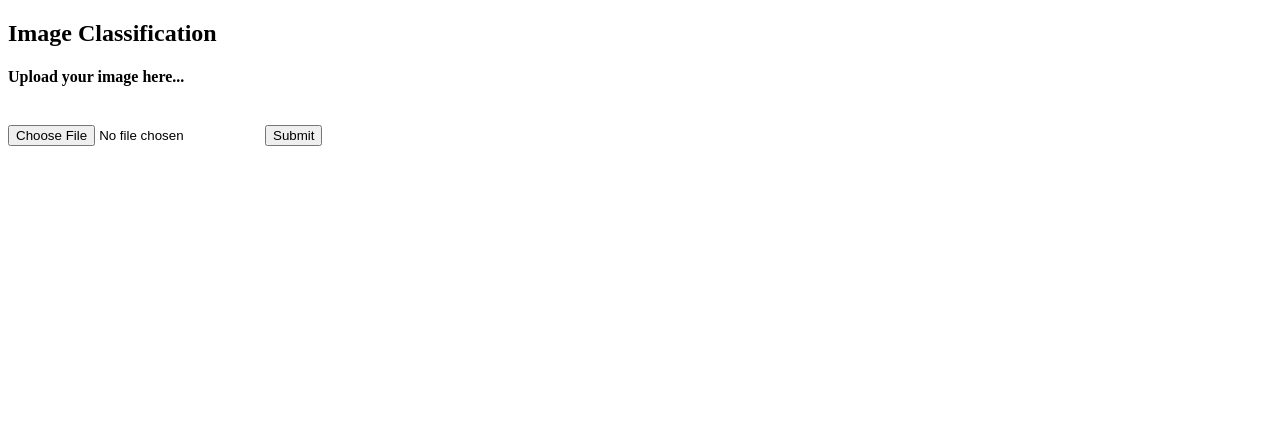
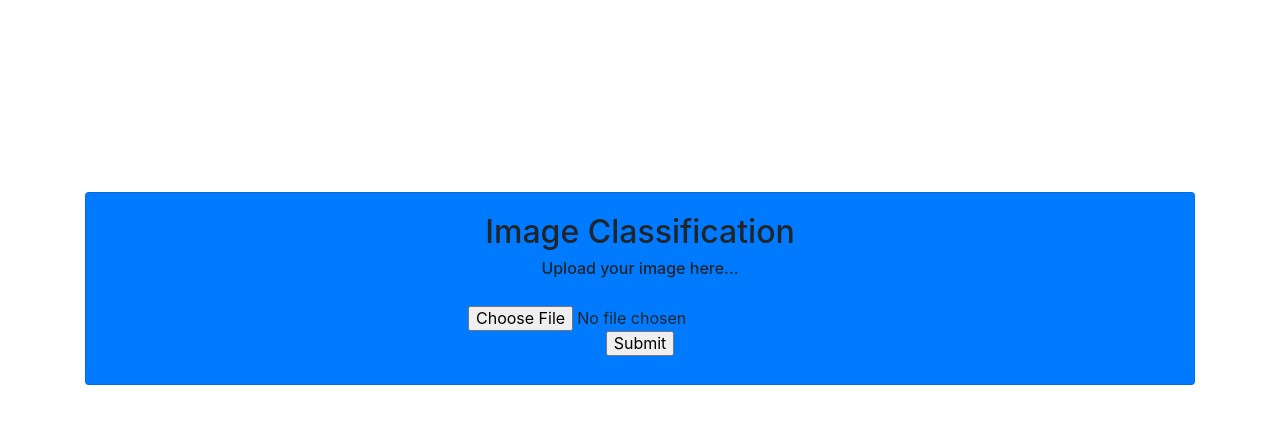
Before and after one commit to starkex/Object_classification, a Django app: page /id/ in a window 1280 px wide. Shown: the top 424 px of the page. Run offline with Django 3.2, Linux system fonts and the light colour scheme; some libraries are stand-ins or nearby versions.

Commit message:
formatting

```diff
--- a/objid/templates/home.html
+++ b/objid/templates/home.html
@@ -2,16 +2,53 @@
 <html>
 <head>
     <title>FBI</title>
+    <meta name="viewport" content="width=device-width, initial-scale=1">
+    <link rel="stylesheet" href="https://maxcdn.bootstrapcdn.com/bootstrap/4.5.2/css/bootstrap.min.css">
+    <script src="https://ajax.googleapis.com/ajax/libs/jquery/3.5.1/jquery.min.js"></script>
+    <script src="https://cdnjs.cloudflare.com/ajax/libs/popper.js/1.16.0/umd/popper.min.js"></script>
+    <script src="https://maxcdn.bootstrapcdn.com/bootstrap/4.5.2/js/bootstrap.min.js"></script>
+  </head>
+
+    <style>
+        .panel{
+            position: relative;
+            margin-top: 15%;
+
+        }
+
+        @media only screen and (max-width: 360px) {
+
+            body {
+                     background-color: lightblue;
+                }
+        }
+
+    </style>
 </head>
 
 <body>
-    <h2>Image Classification</h2>
-    <h4>Upload your image here...<h4>
-<br>
+
+    <div class="container panel">
+  <div class="card-deck">
+    <div class="card bg-primary">
+      <div class="card-body text-center">
+        <h2>Image Classification</h2>
+    <h6>Upload your image here...<h6>
+        <br>
     <form action="./imageprocess" method="POST" enctype="multipart/form-data">
         {% csrf_token %}
         <input id="image" type="file" name="image"/>
+        <br>
         <input type="submit" value="Submit">
     </form>
+      </div>
+    </div>
+
+    </div>
+
+    </div>
+  </div>
+</div>
+
 </body>
 </html>
```
